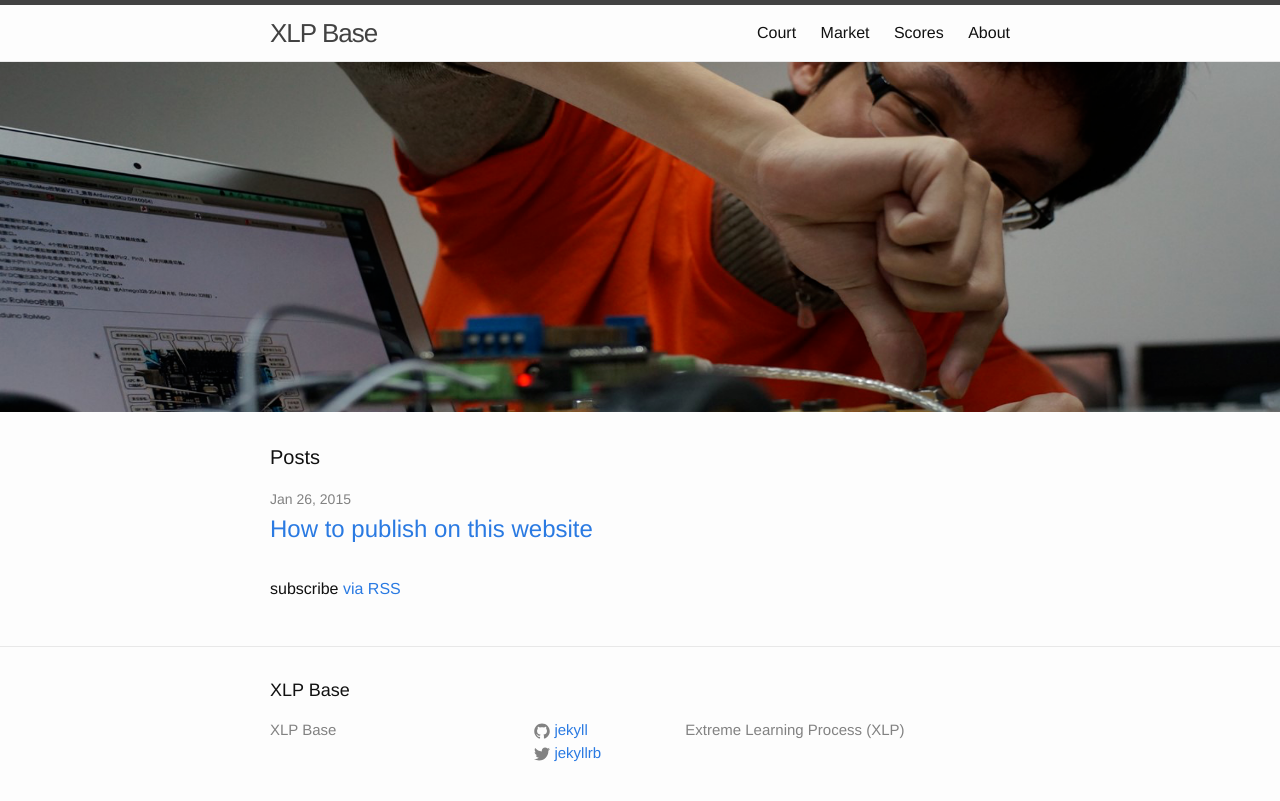
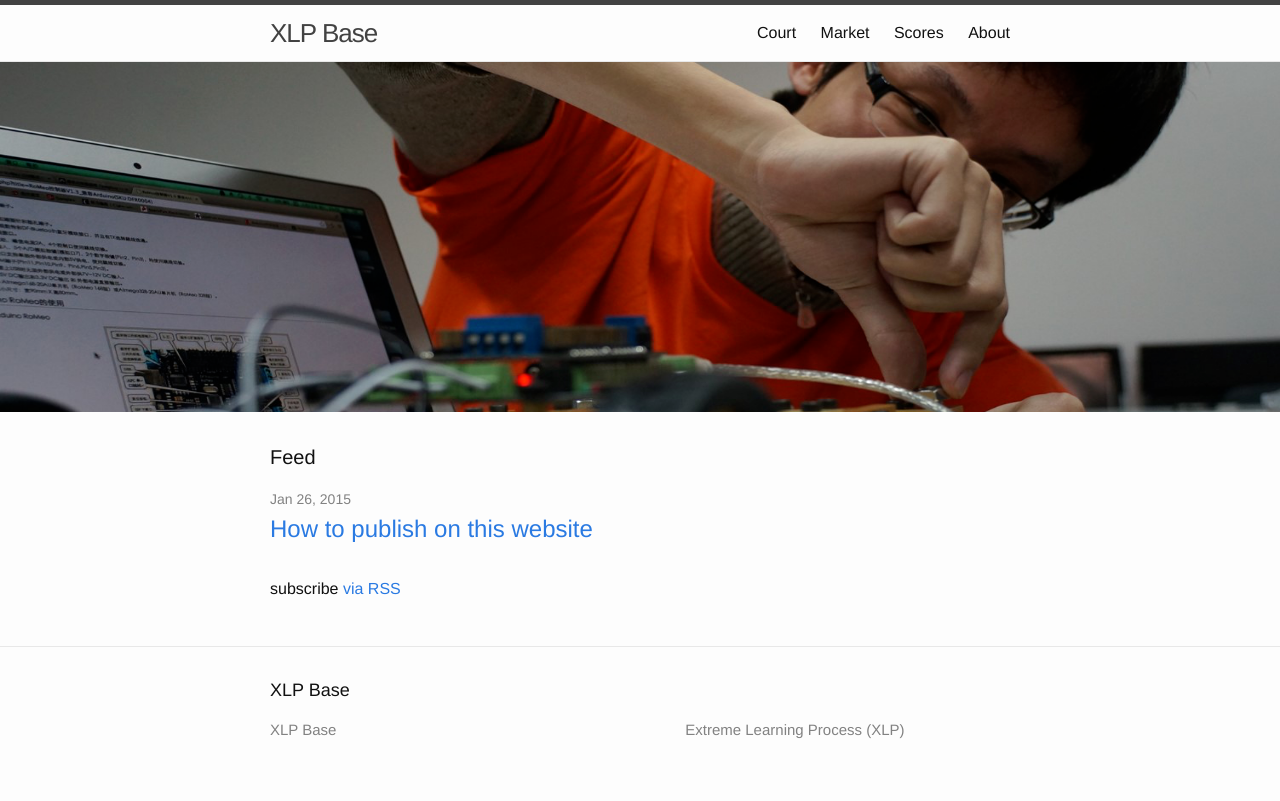
Before and after one commit to alimbeko2/alimbeko2.github.io, a Jekyll site: the page built from index.html, in a window 1280 px wide. Shown: the top 801 px of the page. Built offline with Jekyll 4.4.1, drawn with Linux system fonts in a browser that asks for light colours.

Commit message:
update footer, posts to feed

```diff
--- a/_config.yml
+++ b/_config.yml
@@ -4,8 +4,6 @@
   Extreme Learning Process (XLP)
 baseurl: "" # the subpath of your site, e.g. /blog/
 url: "http://yourdomain.com" # the base hostname & protocol for your site
-twitter_username: jekyllrb
-github_username:  jekyll
 
 # Build settings
 markdown: kramdown
--- a/index.html
+++ b/index.html
@@ -4,7 +4,7 @@
 
 <div class="home">
 
-  <h1 class="page-heading">Posts</h1>
+  <h1 class="page-heading">Feed</h1>
 
   <ul class="post-list">
     {% for post in site.posts %}
```
